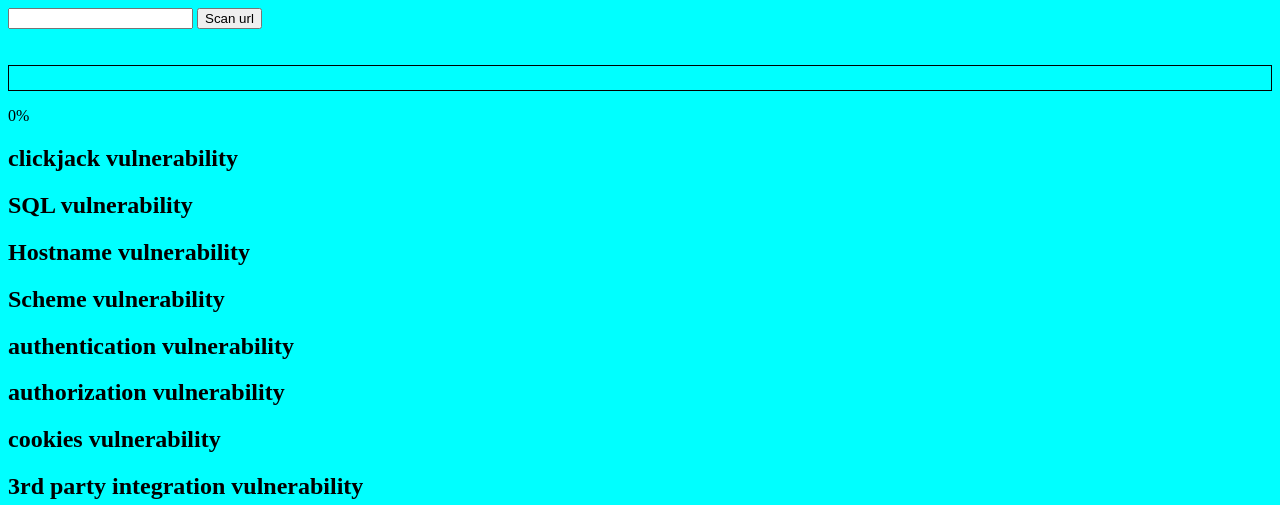
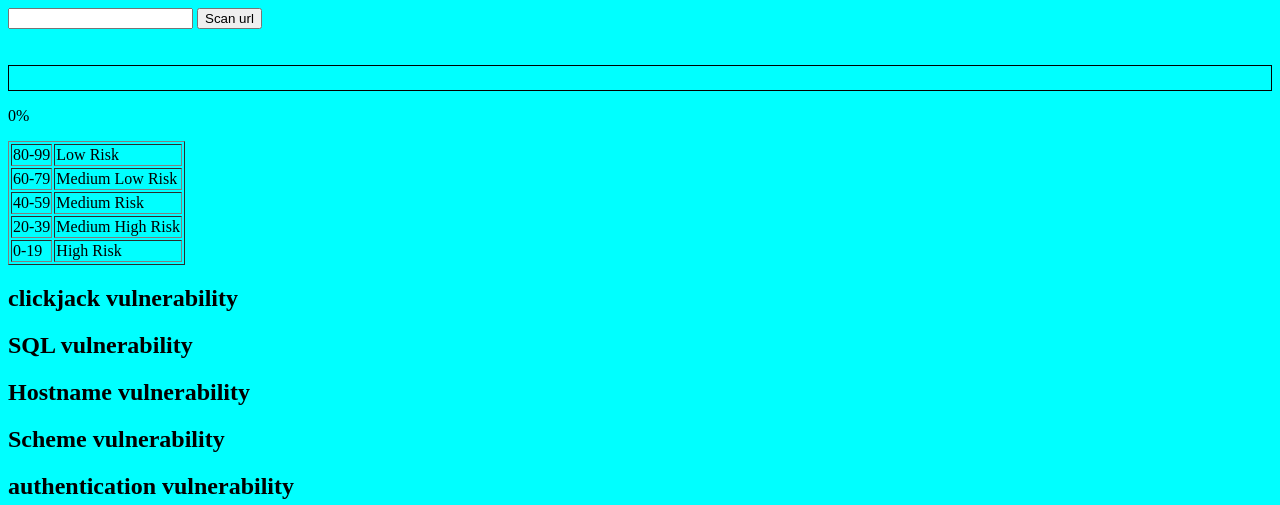
Before and after one commit to rigelyinwun/data-leaking-risk-scanner, a Flask app: page / in a window 1280 px wide. Shown: the top 505 px of the page. Run offline with Flask 3, Linux system fonts and the light colour scheme; some libraries are stand-ins or nearby versions.

Commit message:
risk table

```diff
--- a/hackathon/templates/index.html
+++ b/hackathon/templates/index.html
@@ -26,6 +26,31 @@
     </div>
 
     <p id="score">0%</p>
+
+    <div class="risk"></div>
+
+    <table border="1">
+        <tr>
+            <td>80-99</td>
+            <td>Low Risk</td>
+        </tr>
+        <tr>
+            <td>60-79</td>
+            <td>Medium Low Risk</td>
+        </tr>
+        <tr>
+            <td>40-59</td>
+            <td>Medium Risk</td>
+        </tr>
+        <tr>
+            <td>20-39</td>
+            <td>Medium High Risk</td>
+        </tr>
+        <tr>
+            <td>0-19</td>
+            <td>High Risk</td>
+        </tr>
+    </table>
 
     <div class="param">
         <h2>clickjack vulnerability</h2>
@@ -74,6 +99,18 @@
                 success: function (response) {
                     $('#result').text('Total Score: ' + response.total);
                     move(response.total)
+
+                    if(response.total>=80){
+                        $('.risk').text('Low Risk of Data Leakage');
+                    }else if(response.total>=60){
+                        $('.risk').text('Medium Low Risk of Data Leakage');
+                    }else if(response.total>=40){
+                        $('.risk').text('Medium Risk of Data Leakage');
+                    }else if(response.total>=20){
+                        $('.risk').text('Medium High Risk of Data Leakage');
+                    }else if(response.total>=0){
+                        $('.risk').text('High Risk of Data Leakage');
+                    }else
 
                     if (response.CJScore < 14) {
                         if (!response.boolArr[0]) {
```
